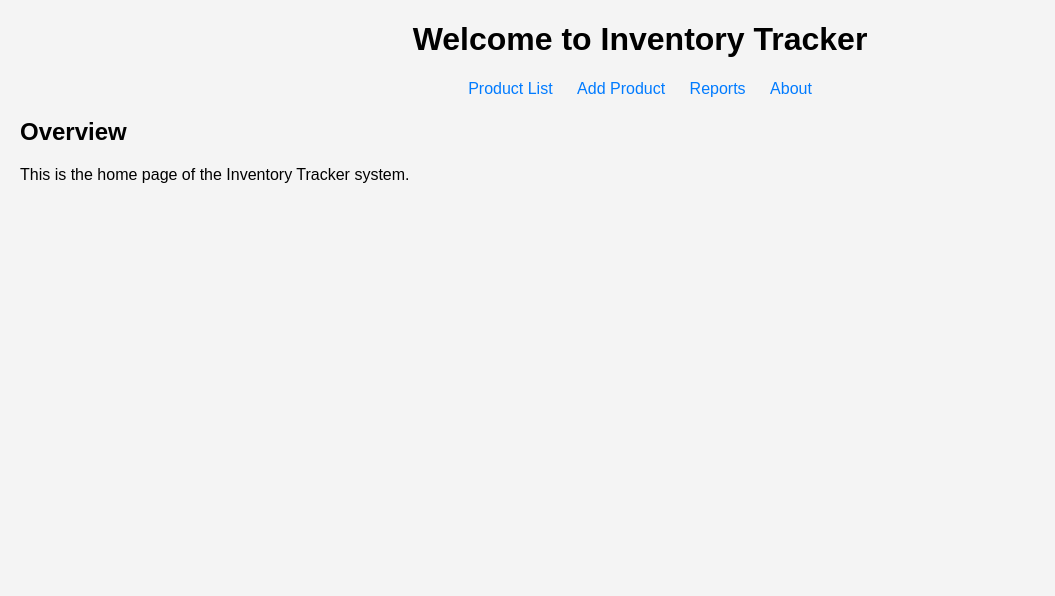
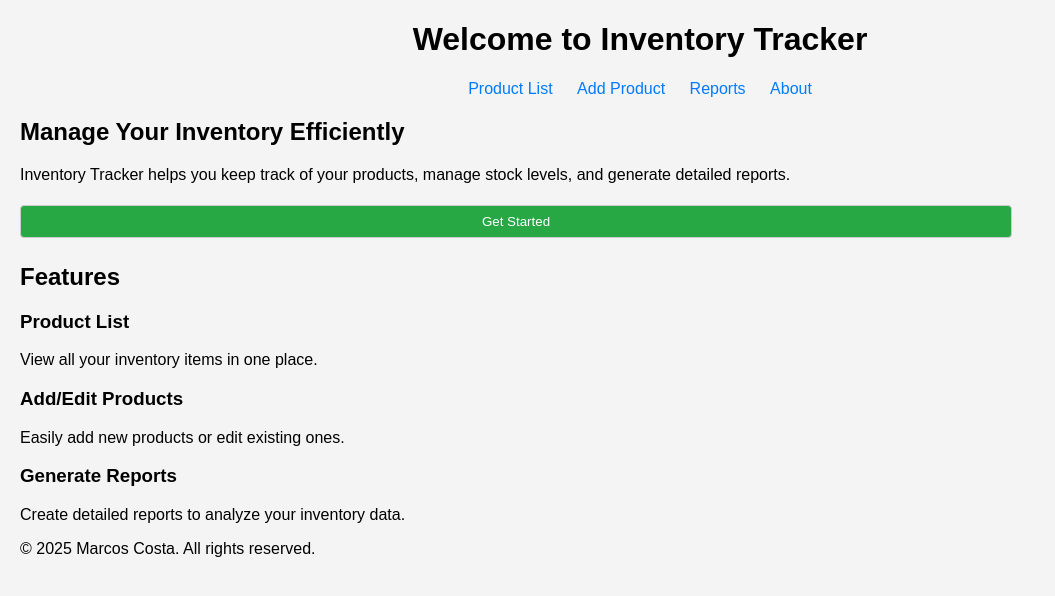
Before and after one commit to MarcosCGoenaga/inventory-app, a plain HTML site: page index.html in a window 1280 px wide. Shown: the whole page, without its empty margins (0-1055 px from the left). Drawn offline with Linux system fonts and the light colour scheme.

Commit message:
Update index.html

```diff
--- a/index.html
+++ b/index.html
@@ -17,9 +17,30 @@
         </nav>
     </header>
     <main>
-        <h2>Overview</h2>
-        <p>This is the home page of the Inventory Tracker system.</p>
+        <section class="intro">
+            <h2>Manage Your Inventory Efficiently</h2>
+            <p>Inventory Tracker helps you keep track of your products, manage stock levels, and generate detailed reports.</p>
+            <button onclick="location.href='products.html'">Get Started</button>
+        </section>
+        <section class="features">
+            <h2>Features</h2>
+            <div class="feature">
+                <h3>Product List</h3>
+                <p>View all your inventory items in one place.</p>
+            </div>
+            <div class="feature">
+                <h3>Add/Edit Products</h3>
+                <p>Easily add new products or edit existing ones.</p>
+            </div>
+            <div class="feature">
+                <h3>Generate Reports</h3>
+                <p>Create detailed reports to analyze your inventory data.</p>
+            </div>
+        </section>
     </main>
+    <footer>
+        <p>&copy; 2025 Marcos Costa. All rights reserved.</p>
+    </footer>
     <script src="js/script.js"></script>
 </body>
 </html>
```
